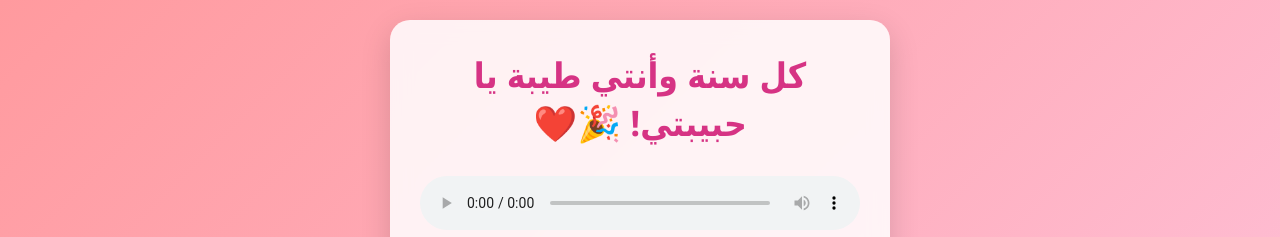
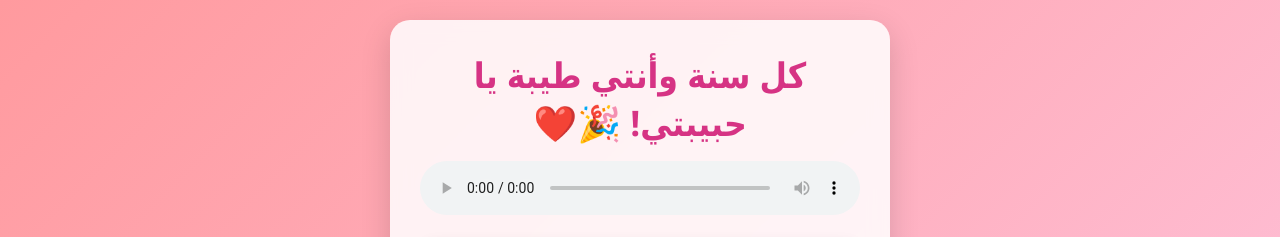
Before and after one commit to m2aruoo-coder/Birthday-JOJO, a plain HTML site: page index.html in a window 1280 px wide. Both pictures are taken after a click on the button "دوسي هنا ❤️". Shown: the top 237 px of the page. Drawn offline with Linux system fonts and the light colour scheme.

Commit message:
Update index.html

```diff
--- a/index.html
+++ b/index.html
@@ -72,10 +72,8 @@
         .hidden {
             display: none;
         }
-        audio {
-            margin-top: 15px;
-            width: 100%;
-            border-radius: 10px;
+        .audio-box {
+            margin-bottom: 20px;
         }
     </style>
 </head>
@@ -92,14 +90,16 @@
     <div class="container hidden" id="surprise-screen">
         <h1>كل سنة وأنتي طيبة يا حبيبتي! 🎉❤️</h1>
 
-        <!-- مشغل الصوت -->
-        <audio id="mySong" controls loop>
-            <source src="song.mp3" type="audio/mpeg">
-            <source src="song" type="audio/mpeg">
-        </audio>
+        <!-- مشغل الصوت بالملف المحلي -->
+        <div class="audio-box">
+            <audio controls loop autoplay id="mySong" style="width: 100%;">
+                <source src="song.mp3" type="audio/mpeg">
+                <source src="song" type="audio/mpeg">
+            </audio>
+        </div>
 
         <!-- معرض الصور -->
-        <div class="gallery" style="margin-top: 15px;">
+        <div class="gallery">
             <img src="https://i.ibb.co/DHQwqCvk/photo1.jpg" alt="photo1">
             <img src="https://i.ibb.co/wrY8M3M9/photo2.jpg" alt="photo2">
             <p style="font-size: 1.2rem; color: #d63384; font-weight: bold; margin-top: 5px;">ذكرى جميلة 13/7 ❤️</p>
```
